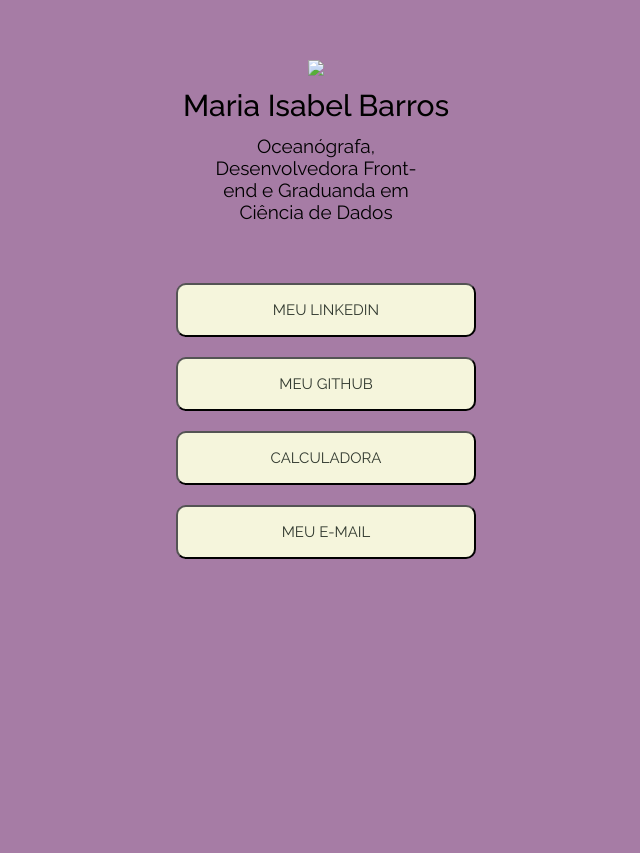
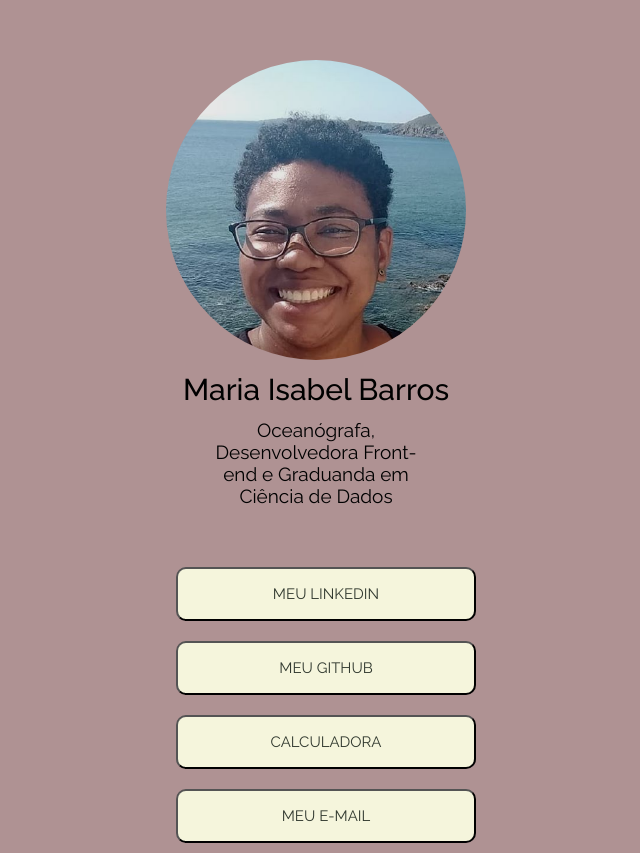
Before and after one commit to MariaIsabel-90/linktree, a plain HTML site: page index.html in a window 1280 px wide. Shown: the whole page, without its empty margins (324-964 px from the left). Before the commit the page ends 800 px from the top, so only its background shows below. Drawn offline with Linux system fonts and the light colour scheme.

Commit message:
Correção da foto

```diff
--- a/style.css
+++ b/style.css
@@ -1,5 +1,5 @@
 * {
-    background-color: #a67ca5;
+    background-color: #af9293;
     margin: 0 auto;
     font-family: 'Raleway', sans-serif;
 }
@@ -13,6 +13,7 @@
 .foto {
     width: 300px;
     height: auto;
+    border-radius: 50%;
 }
 
 
```
Also changed, not shown: assets/foto_CV.png (added).
